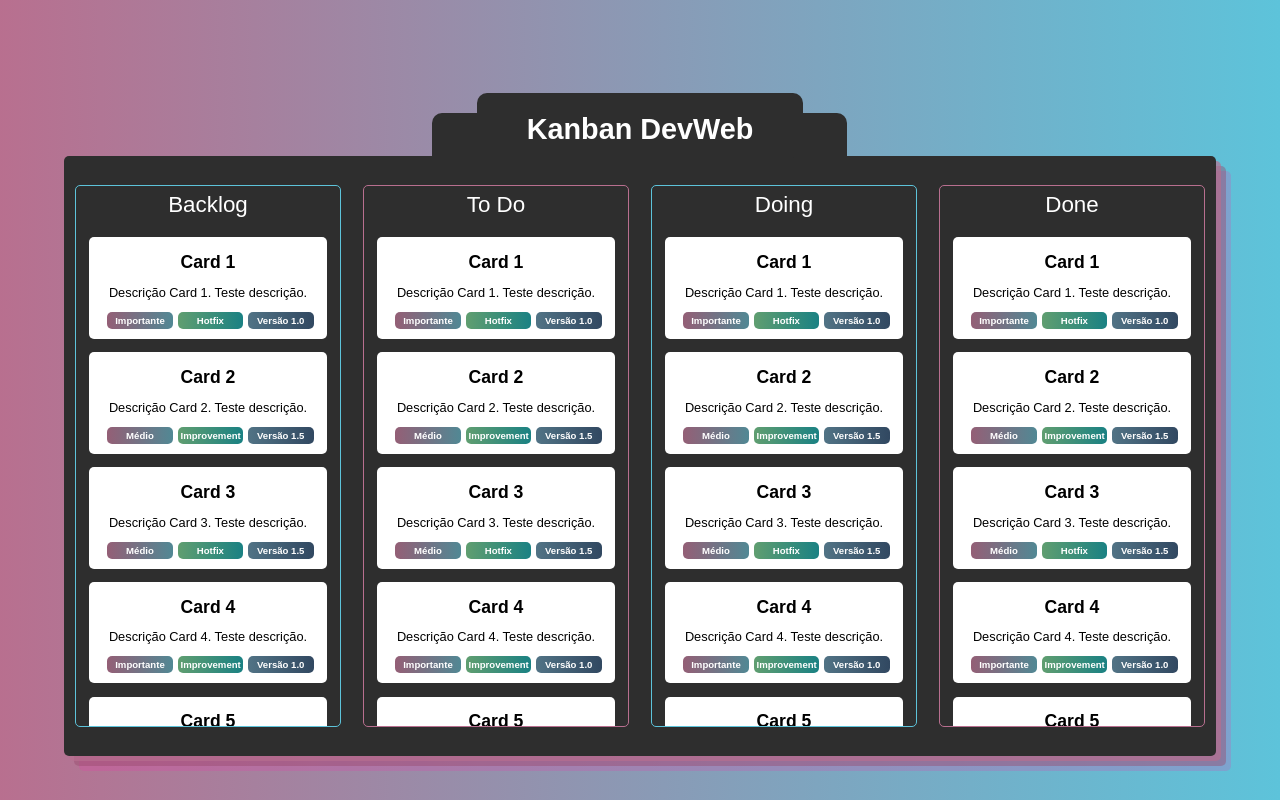
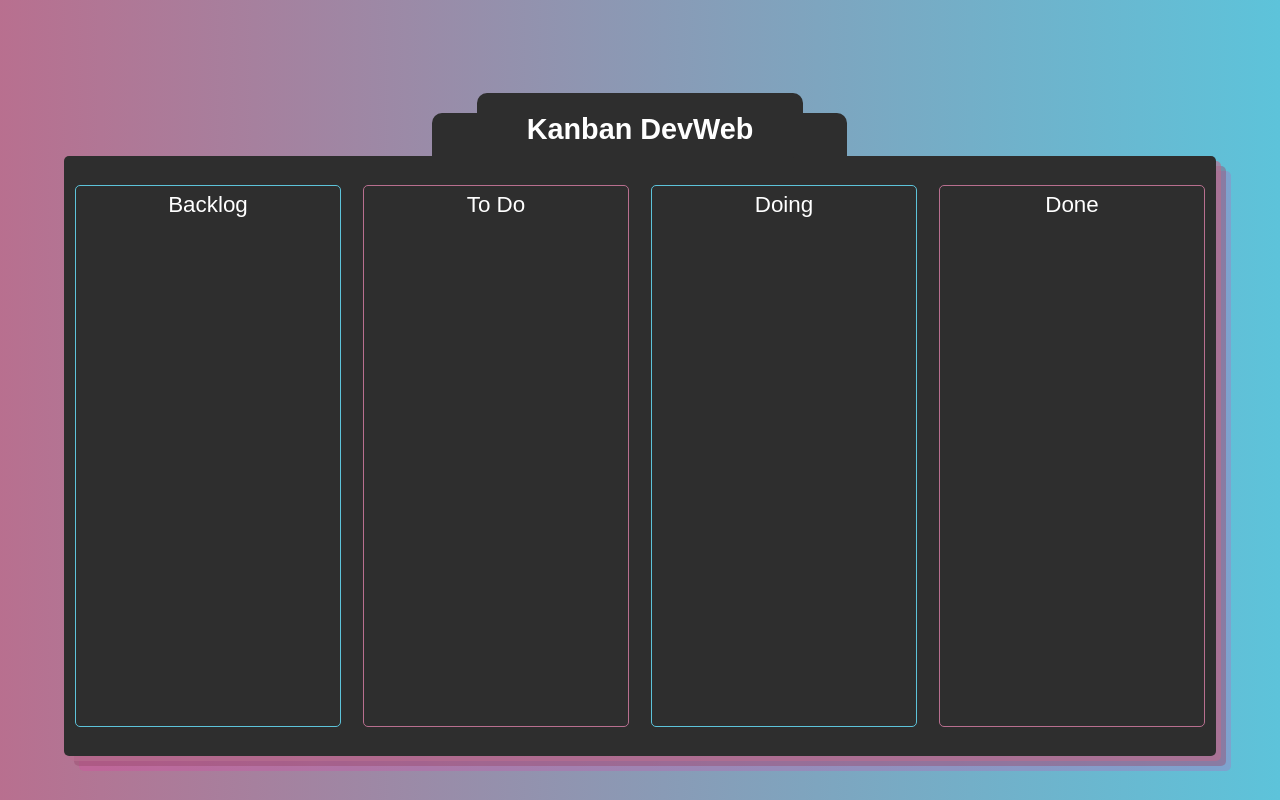
Before and after one commit to gbaierski/desenvolvimentoWeb1, a Vue app in the folder kanbanDevWeb/: page / in a window 1280 px wide. Built offline with nearby package versions, Linux system fonts and the light colour scheme.

Commit message:
Criar arrays e separar containers

```diff
--- a/kanbanDevWeb/src/App.vue
+++ b/kanbanDevWeb/src/App.vue
@@ -8,10 +8,29 @@ export default {
     data() {
         return {
             containers : [
-            {containerId: 1, titulo: "Backlog" },
-            {containerId: 2, titulo: "To Do" },
-            {containerId: 3, titulo: "Doing" },
-            {containerId: 4, titulo: "Done" },
+                {containerId: "backlog", titulo: "Backlog" ,
+                    cards: [{
+                        id: 1, nome: "Card 1", desc: "Descrição Card 1. Teste descrição.", tags: ["Importante", "Hotfix", "Versão 1.0"],
+                        id: 2, nome: "Card 2", desc: "Descrição Card 2. Teste descrição.", tags: ["Médio", "Improvement", "Versão 1.5"],
+                        id: 3, nome: "Card 3", desc: "Descrição Card 3. Teste descrição.", tags: ["Médio", "Hotfix", "Versão 1.5"],
+                }],
+                },
+                {containerId: "todo", titulo: "To Do",
+                    cards: [{
+                        id: 4, nome: "Card 4", desc: "Descrição Card 4. Teste descrição.", tags: ["Importante", "Improvement", "Versão 1.0"],
+                        id: 5, nome: "Card 5", desc: "Descrição Card 5. Teste descrição.", tags: ["Baixo", "Hotfix", "Versão 1.2"],
+                }],
+                },
+                {containerId: "doing", titulo: "Doing",
+                    cards: [{
+                        id: 6, nome: "Card 6", desc: "Descrição Card 6. Teste descrição.", tags: ["Baixo", "Improvement", "Versão 1.0"],
+                }],
+                },
+                {containerId: "done", titulo: "Done",
+                    cards: [{
+
+                }],
+                },
             ],
         }
 
--- a/kanbanDevWeb/src/components/Card.vue
+++ b/kanbanDevWeb/src/components/Card.vue
@@ -1,5 +1,5 @@
 <template>
-    <div class="card">
+    <div class="card" v-for="card in cardContainer" :key="card.id">
         <div class="tituloCard">{{ card.nome }}</div>
         <div class="descCard">{{ card.desc }}</div>
         <div class="tagsCard">
@@ -11,7 +11,7 @@
 <script>
     export default {
         props: {
-            card: {
+            cardContainer: {
                 type:Object
             }
         }
--- a/kanbanDevWeb/src/components/CardContainer.vue
+++ b/kanbanDevWeb/src/components/CardContainer.vue
@@ -7,18 +7,6 @@ export default {
             type: Object,
         },
     },
-    data() {
-        return {
-            cards: [
-                { id: 1, nome: "Card 1", desc: "Descrição Card 1. Teste descrição.", tags: ["Importante", "Hotfix", "Versão 1.0"], },
-                { id: 2, nome: "Card 2", desc: "Descrição Card 2. Teste descrição.", tags: ["Médio", "Improvement", "Versão 1.5"], },
-                { id: 3, nome: "Card 3", desc: "Descrição Card 3. Teste descrição.", tags: ["Médio", "Hotfix", "Versão 1.5"], },
-                { id: 4, nome: "Card 4", desc: "Descrição Card 4. Teste descrição.", tags: ["Importante", "Improvement", "Versão 1.0"], },
-                { id: 5, nome: "Card 5", desc: "Descrição Card 5. Teste descrição.", tags: ["Baixo", "Hotfix", "Versão 1.2"], },
-                { id: 6, nome: "Card 6", desc: "Descrição Card 6. Teste descrição.", tags: ["Baixo", "Improvement", "Versão 1.0"], },
-            ],
-        };
-    },
 }
 </script>
 
@@ -26,7 +14,7 @@ export default {
     <div class="cardsContainer">
         <div class="tituloCardContainer">{{container.titulo}}</div>
         <div class="cards">
-            <Card v-for="card in cards" :key="card.id" :card="card"/>
+            <Card v-for="card in container.cards" :key="card.id" :card="card"/>
         </div>
     </div>
 </template>
```
